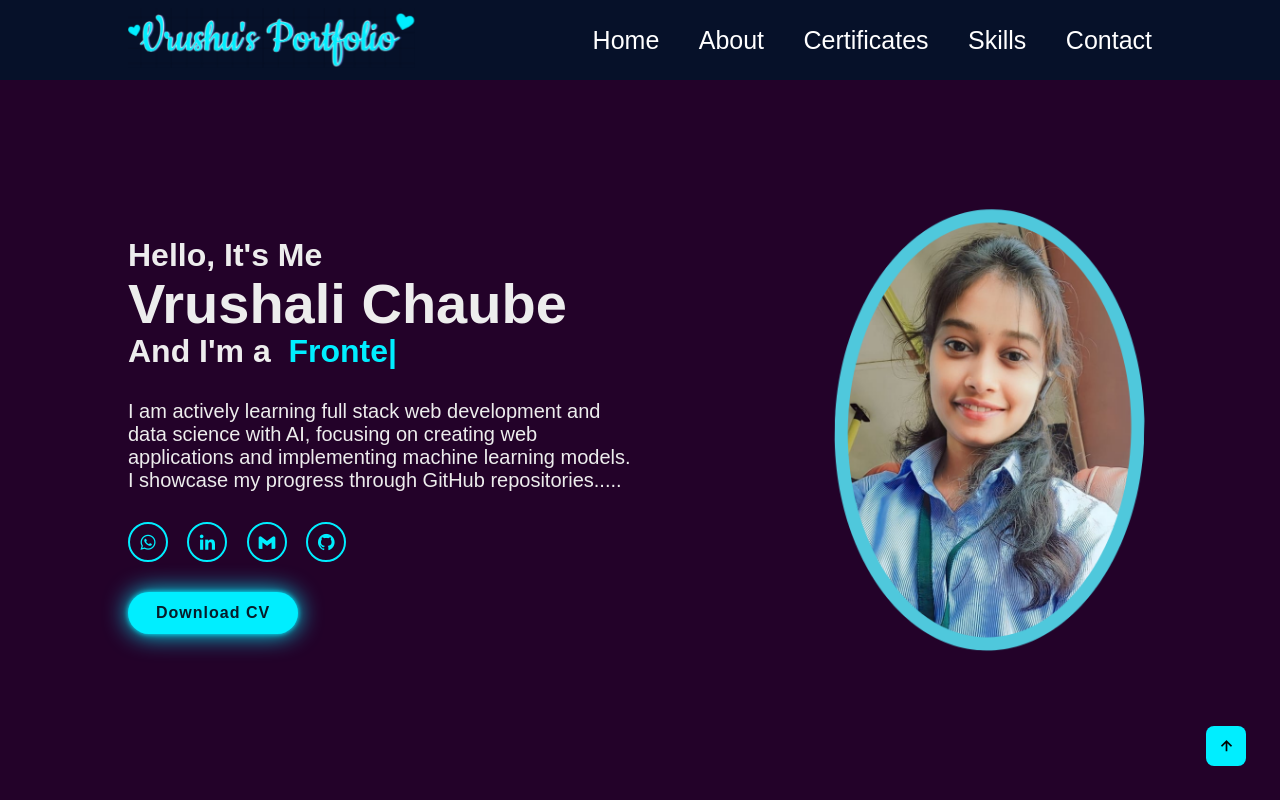
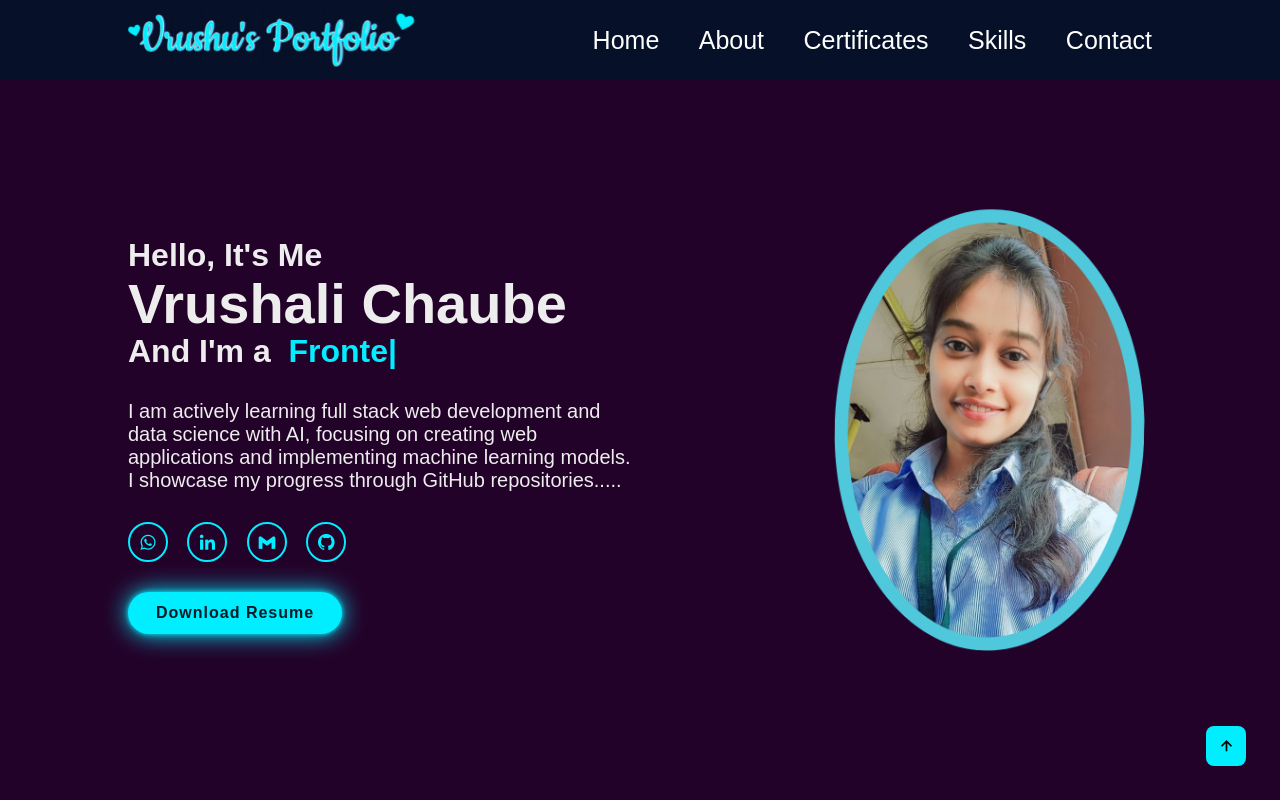
Before and after one commit to Vrush2004/My-Portfolio, a plain HTML site: page index.html in a window 1280 px wide. Shown: the top 800 px of the page. Drawn offline with nearby package versions, Linux system fonts and the light colour scheme.

Commit message:
Changes Done

```diff
--- a/index.html
+++ b/index.html
@@ -37,7 +37,7 @@
                 <a href="mailto:vrushalichaube@gmail.com" target="_blank" style="--i:8"><i class='bx bxl-gmail' ></i></a>
                 <a href="https://github.com/Vrush2004" style="--i:9" target="_blank"><i class='bx bxl-github'></i></a>
             </div>
-            <a href="./Vrushali's _CV.pdf" download class="btn-box" target="_blank">Download CV</a>
+            <a href="./Vrushali's _Resume.pdf" download class="btn-box" target="_blank">Download Resume</a>
         </div>
         <div class="home-img">
             <img src="./images/MyPic.png" width="100%" height="100%">
```
Also changed, not shown: 2 other files.
